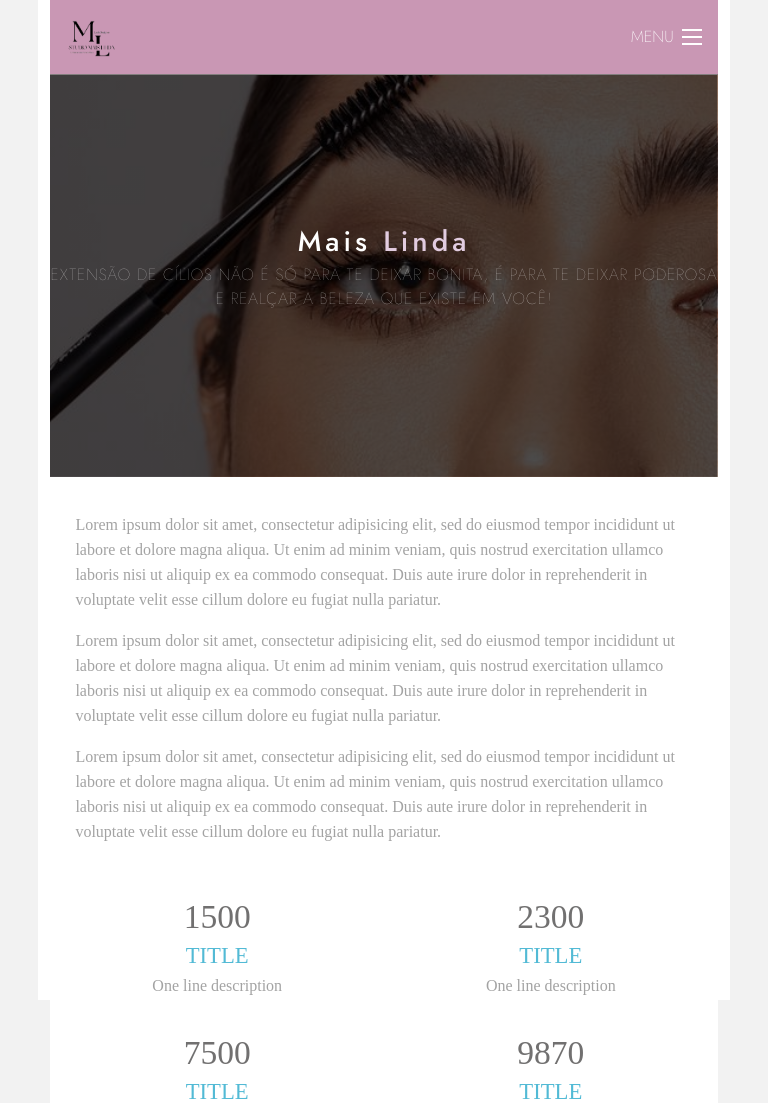
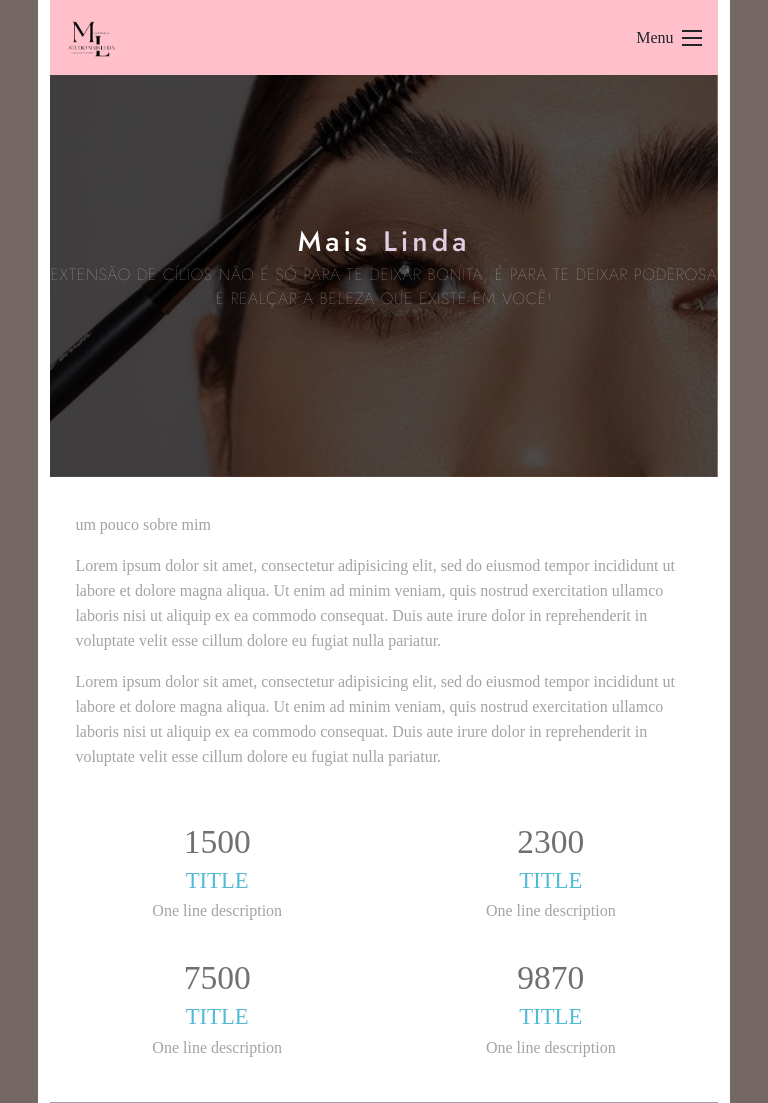
Before and after one commit to arthurcesar466/estudio-mais-linda, a PHP site: page / in a window 768 px wide. Shown: the top 1103 px of the page. Run offline with PHP 8.4, Linux system fonts and the light colour scheme; some libraries are stand-ins or nearby versions; some web fonts are replaced; grey boxes are pictures that could not be loaded.

Commit message:
complementando o site

```diff
--- /dev/null
+++ b/desktop.ini
@@ -0,0 +1,2 @@
+[.ShellClassInfo]
+LocalizedResourceName=@estudio-mais-linda,0
--- a/index.html
+++ b/index.html
@@ -22,7 +22,7 @@
 <link href="css/singlePageTemplate.css" rel="stylesheet" type="text/css">
 <link rel="stylesheet" href="style.css">
 
-    <script src="script.js"></script>
+    <script defer src="app.js"></script>
 </head>
 <body>
 <!-- Main Container -->
@@ -30,28 +30,31 @@
   <header class="header">
   <img src="img/1726091633688.png" class="logo" alt="">
   <nav class="nav">
-    <input type="checkbox" id="checkbox" class="checkbox">
-    <label for="checkbox" class="label-menu">MENU<span class="hamburguer"></span>
-      </label>
-
-    <ul class="menu">
-      <li><a href="#hero">Home</a></li>
+   <button class="btn-menu"
+   aria-label="Abrir menu"
+   aria-haspopup="true"
+   aria-controls="menu"
+   aria-expanded="false">
+   Menu<span class="hamburger"></span></button>
+    <ul class="menu" id="menu" role="menu">
+      <li><a href="#home">Home</a></li>
       <li><a href="#about">Sobre nós</a></li>
       <li> <a href="#contact">Contato</a></li>
-      <li> <a href="#contact">Serviços</a></li>
-      <li> <a href="#contact">profissional</a></li>
+      <li> <a href="#service">Serviços</a></li>
+      <li> <a href="#profissional">profissional</a></li>
+      <li> <a href="#local">Localização</a></li>
     </ul>
   </nav>
   </header>
   <!-- Hero Section -->
-  <section class="hero" id="hero">
+  <section class="hero" id="home">
     <h2 class="hero_header">  Mais <span class="light">Linda</span></h2>
     <p class="tagline">Extensão de cílios não é só para te deixar bonita, é para te deixar poderosa e realçar a beleza que existe em você!</p>
   </section>
   <!-- About Section -->
-  <section class="about" id="about">
-    <h2 class="hidden">About</h2>
-    <p class="text_column">Lorem ipsum dolor sit amet, consectetur adipisicing elit, sed do eiusmod tempor incididunt ut labore et dolore magna aliqua. Ut enim ad minim veniam, quis nostrud exercitation ullamco laboris nisi ut aliquip ex ea commodo consequat. Duis aute irure dolor in reprehenderit in voluptate velit esse cillum dolore eu fugiat nulla pariatur. </p>
+  <section class="about" id="abouut">
+    <h2 class="hidden">Sobre nós</h2>
+    <p class="text_column"> um pouco sobre mim </p>
     <p class="text_column">Lorem ipsum dolor sit amet, consectetur adipisicing elit, sed do eiusmod tempor incididunt ut labore et dolore magna aliqua. Ut enim ad minim veniam, quis nostrud exercitation ullamco laboris nisi ut aliquip ex ea commodo consequat. Duis aute irure dolor in reprehenderit in voluptate velit esse cillum dolore eu fugiat nulla pariatur. </p>
     <p class="text_column">Lorem ipsum dolor sit amet, consectetur adipisicing elit, sed do eiusmod tempor incididunt ut labore et dolore magna aliqua. Ut enim ad minim veniam, quis nostrud exercitation ullamco laboris nisi ut aliquip ex ea commodo consequat. Duis aute irure dolor in reprehenderit in voluptate velit esse cillum dolore eu fugiat nulla pariatur. </p>
   </section>
@@ -84,26 +87,29 @@
     <p class="parallax_description">Lorem ipsum dolor sit amet, consectetur adipisicing elit, sed do eiusmod tempor incididunt ut labore et dolore magna aliqua. Ut enim ad minim veniam</p>
   </section>
   <!-- More Info Section -->
+  <section id="about">
   <footer>
     <article class="footer_column">
       <h3>ABOUT</h3>
-      <img src="images/placeholder.jpg" alt="" width="400" height="200" class="cards"/>
+      <img src="img/eye.jpg" alt="" class="cards"/>
       <p>Lorem ipsum dolor sit amet, consectetur adipisicing elit, sed do eiusmod tempor incididunt ut labore et dolore magna aliqua. Ut enim ad minim veniam, quis nostrud exercitation ullamco laboris nisi ut aliquip ex ea commodo consequat. Duis aute irure dolor in reprehenderit in voluptate velit esse cillum dolore eu fugiat nulla </p>
     </article>
     <article class="footer_column">
+     <section class="local" id="local">
       <h3>LOCATION</h3>
-      <img src="images/placeholder.jpg" alt="" width="400" height="200" class="cards"/>
+      <iframe src="https://www.google.com/maps/embed?pb=!1m18!1m12!1m3!1d3535.660039585121!2d-48.53834402449421!3d-27.60406757624192!2m3!1f0!2f0!3f0!3m2!1i1024!2i768!4f13.1!3m3!1m2!1s0x9527384b250f6abf%3A0xdca2501337a2accd!2sR.%20J%C3%BAlia%20da%20Costa%2C%20527%20-%20Saco%20dos%20Lim%C3%B5es%2C%20Florian%C3%B3polis%20-%20SC%2C%2088045-200!5e0!3m2!1spt-BR!2sbr!4v1726123714175!5m2!1spt-BR!2sbr" width="980" height="320" style="border:0;" allowfullscreen="" loading="lazy" referrerpolicy="no-referrer-when-downgrade"></iframe>
       <p>Lorem ipsum dolor sit amet, consectetur adipisicing elit, sed do eiusmod tempor incididunt ut labore et dolore magna aliqua. Ut enim ad minim veniam, quis nostrud exercitation ullamco laboris nisi ut aliquip ex ea commodo consequat. Duis aute irure dolor in reprehenderit in voluptate velit esse cillum dolore eu fugiat nulla </p>
     </article>
+  </section>
   </footer>
   <!-- Footer Section -->
   <section class="footer_banner" id="contact">
     <h2 class="hidden">Footer Banner Section </h2>
     <p class="hero_header">FOR THE LATEST NEWS &amp; UPDATES</p>
     <div class="button">subscribe</div>
-  </section>
+  </div>
   <!-- Copyrights Section -->
-  <div class="copyright">&copy;2024 - <strong>Light Theme</strong></div>
+  <div><section class="copyright">&copy;2024 - <strong>Light Theme</strong></div>
 </div>
 </body>
 </html>
--- a/style.css
+++ b/style.css
@@ -7,59 +7,63 @@
 
 body {
 	font-family: source-sans-pro;
-	background-color: #f2f2f2;
+	background-color: #766767;
 	margin-top: 0px;
 	margin-right: 0px;
 	margin-bottom: 0px;
 	margin-left: 0px;
 	font-style: normal;
 	font-weight: 200;
+	min-height: 500vh;
 }
 /* Container */
 .container {
-	width: 90%;
+	max-width: 90%;
 	margin-left: auto;
 	margin-right: auto;
-	height: 1000px;
+	height: 500vh;
 	background-color: #FFFFFF;
 }
+
 /* Navigation */
 .header {
 	display: flex;
 	align-items: center;
 	justify-content: space-between;
+	background: pink;
+	height: 4.6875rem;
 	padding: 1rem;
-	height: 4.6875rem;
-	background-color: #c997b4;
-	border-bottom: 1px solid #837e7e;
   }
+
   .logo{
 	width: 3.1rem;
 }
-.menu{
+  .menu {
+
 	list-style: none;
 	display: flex;
 	gap: 0.5rem;
   }
-.menu a{
+
+  .menu a {
+	font-family: jost;
+	color: rgb(0, 0, 0);
+	font-weight:300;
+	font-size: large;
+	text-decoration: none;
 	display: block;
-	padding: 2rem;
-	margin-top: 15px;
+	padding: 1rem;
+	margin-top: 5px;
 	border-radius: 0.5rem;
-	color: white;
-	text-decoration: none;
-	font-family: jost;
-	font-weight:normal;
   }
 
-.menu a:hover{
-	color: gray;
+  .menu a:hover {
+    color: black;
   }
-.label-menu,
-.checkbox{
+
+  .btn-menu {
 	display: none;
   }
-
 
 
 .hero_header {
@@ -270,49 +276,57 @@ footer {
 
 /* Small Tablets */
 @media (min-width: 321px)and (max-width: 995px) {
-.menu{
-	display:block;
+	.header{
+		position: sticky;
+		top: 0;
+	}
+	.menu {
+		position: fixed;
+		display: block;
 		position: absolute;
 		top: 4.6875rem;
-	right: 3rem;
+		left: 0;
+		background: gray;
+		text-align: center;
+		width: 100%;
 		height: 0;
-	background-color: #c997b4;
-	text-align: center;
-	z-index: 99;
-	transition: 0.5s;
+		z-index: 1;
 		visibility: hidden;
 		overflow-y: hidden;
+		transition: 0.5s;
 	  }
-.menu a{
+	  .menu a {
 		padding: 1rem 0;
 		margin-inline: 1rem;
-border-bottom: 0.0625rem solid rgba(0, 0, 0, 0.10);
+		border-bottom: 0.0625rem solid rgba(0, 0, 0, 0.16);
 		border-radius: 0;
-
 	  }
-.label-menu{
+	  .btn-menu {
+		background: none;
+		border: none;
+		font: inherit;
 		display: flex;
-	font-family: jost;
 		align-items: center;
 		gap: 0.5rem;
-	color: white;
-	padding-block: 1rem;
+		color: var(--white);
+		padding: 1rem 0;
 		cursor: pointer;
 	  }
-.hamburguer{
-	border-top: 0.125rem solid;
+	  .hamburger {
+		border-top: 0.130rem solid;
 		width: 1.25rem;
 	  }
-.hamburguer::before,
-.hamburguer::after{
+	  .hamburger::after,
+	  .hamburger::before {
 		content: " ";
-	position: relative;
 		display: block;
 		width: 1.25rem;
 		height: 0.125rem;
 		background: currentColor;
 		margin-top: 0.3125rem;
+		position: relative;
 		transition: 0.3s;
+	  }
 	}
 
 
```
Also changed, not shown: other parts of style.css (+23 -13 lines), app.js (added, +44 -0 lines), script.js (deleted). Lines whose indentation alone changed are shown as unchanged.
